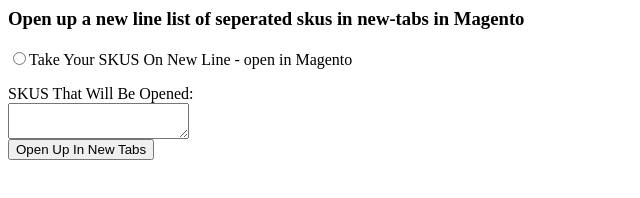
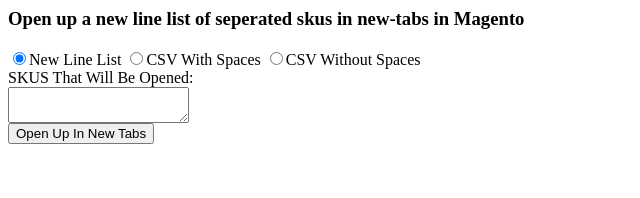
Before and after one commit to djmrr/dazzlehub, a website: page bridgeTheseIn/openUpSkus.html in a window 1280 px wide. Shown: the whole page, without its empty margins (0-640 px from the left). Drawn offline with nearby package versions, Linux system fonts and the light colour scheme.

Commit message:
made logic on openUpSkus and built out views

```diff
--- a/bridgeTheseIn/openUpSkus.html
+++ b/bridgeTheseIn/openUpSkus.html
@@ -15,61 +15,60 @@
 <body>
 
 <script type="text/javascript">
-	var grabMe = document.getElementsByTagName('productSKUS');
-	var skusSnagged = [];
-	theTextbox = {};
-	theTextbox.theSkus = function smartSplitting(){
-		if (document.getElementsByTagName('newLine').isChecked){
-			return skusSnagged.push(grabMe.value.split("\n");)
-		}
-		else if (document.getElementsByTagName('csvWithSpaces').isChecked){
-			return skusSnagged.push(grabMe.value.split(", ");)
-		}
-		else if (document.getElementsByTagName('csvWithoutSpaces').isChecked){
-			return skusSnagged.push(grabMe.value.split(",");)
-		}
-	}
-	theTextbox.doYourThangGurl = function popLockAndDropIt(){
-		var tempArray = skusSnagged.map(function(x,i,skusSnagged){skusSnagged[i]="https://direct.daz3d.com/index_redir.php/D4Z_adm1n/catalog_product/edit/id/"+x+"/";});
-		for (var i = 0; i <= skusSnagged.length; i++) {
-			function openNewTabs(skusSnagged[i]){
-				var win = window.open(skusSnagged[i],'_blank');
-				win.focus();
-			}
-		};
+function openSkus() {
+	var grabMe = document.getElementById('productSKUS').value;
+	var splitOn;
+
+	if (document.getElementById('newLine').checked){
+		splitOn = "\n";
+	} else if (document.getElementById('csvWithSpaces').checked){
+		splitOn = ", ";
+	} else if (document.getElementById('csvWithoutSpaces').checked){
+		splitOn = ",";
 	}
 
+	var skusSnagged = grabMe.split(splitOn);
 
+	for (var i = 0; i < skusSnagged.length; i++) {
+		var sku = skusSnagged[i];
+		if (sku == ""){
+			continue;
+		}
+		var url = "https://direct.daz3d.com/index_redir.php/D4Z_adm1n/catalog_product/edit/id/" + sku + "/";
+		var win = window.open(url, '_blank');
+		if (win !== undefined) {
+			win.focus();
+		}
+	};
+}
 </script>
 
 <style type="text/css">
 
 </style>
+	<article id="wrapIt">
+		<section id="sku-options">
 
-
-	<article id="wrapIt">
-		<section id="a">
 			<h1>
 				Open up a new line list of seperated skus in new-tabs in Magento
 			</h1>
-			<form id="" action="">
-				<input id="newLine" type="radio" name="theSKUS" value="1">Take Your SKUS On New Line - open in Magento
-			</form>
+
+			<input id="newLine" type="radio" name="sku-type" checked>New Line List
+			<input id="csvWithSpaces" type="radio" name="sku-type">CSV With Spaces
+			<input id="csvWithoutSpaces" type="radio" name="sku-type">CSV Without Spaces
+
 		</section>
 
-		<section id="b">
+		<section id="sku-textarea">
 			<span>SKUS That Will Be Opened:</span>
 			<br>
 			<textarea id="productSKUS" type="number"></textarea>
 		</section>
 
 
-		<section id="c">
-			<form>
-				<input id="clickMe" type="submit" name="theSKUS" value="Open Up In New Tabs">
-			</form>
+		<section id="sku-button">
+			<button id="clickMe" type="submit" name="theSKUS" onclick="openSkus()">Open Up In New Tabs</button>
 		</section>
-
 
 	</article>
 
```
